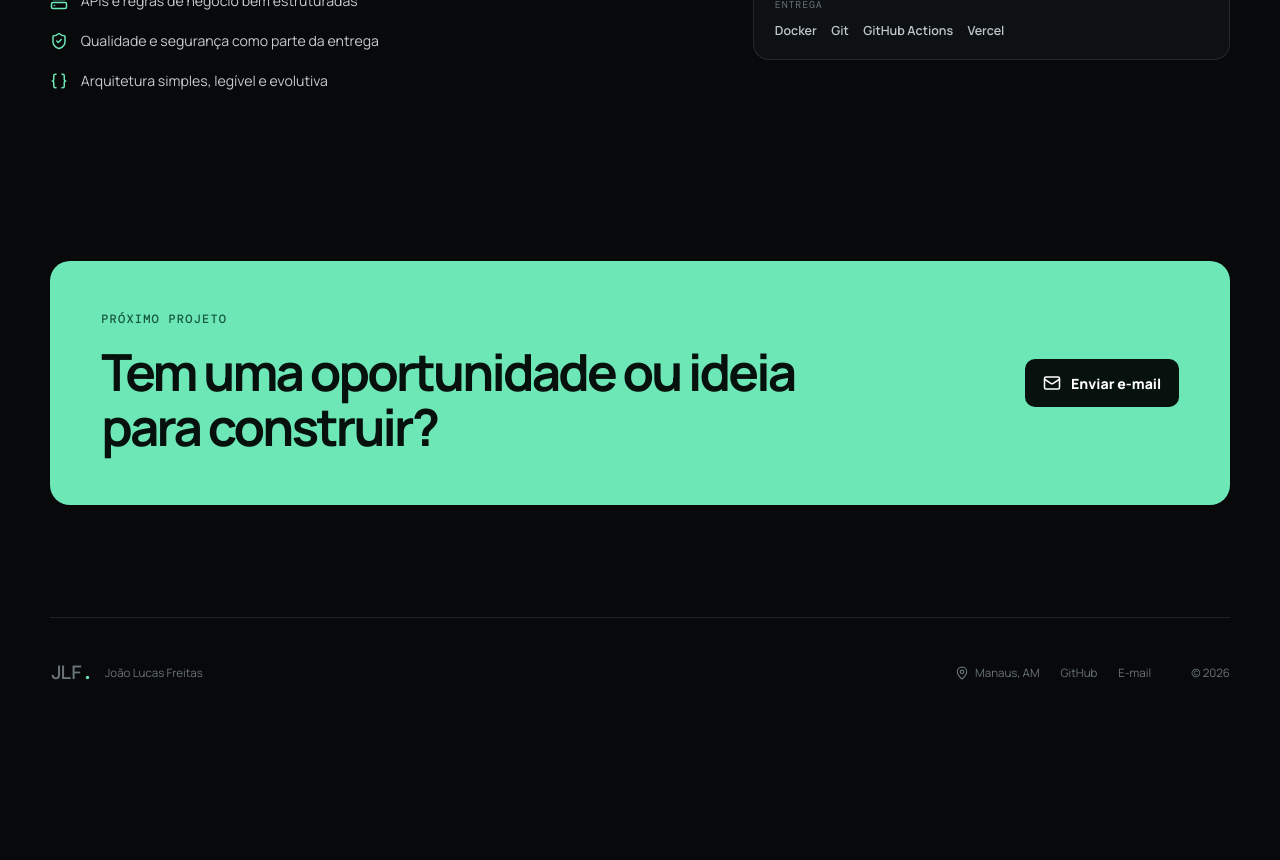
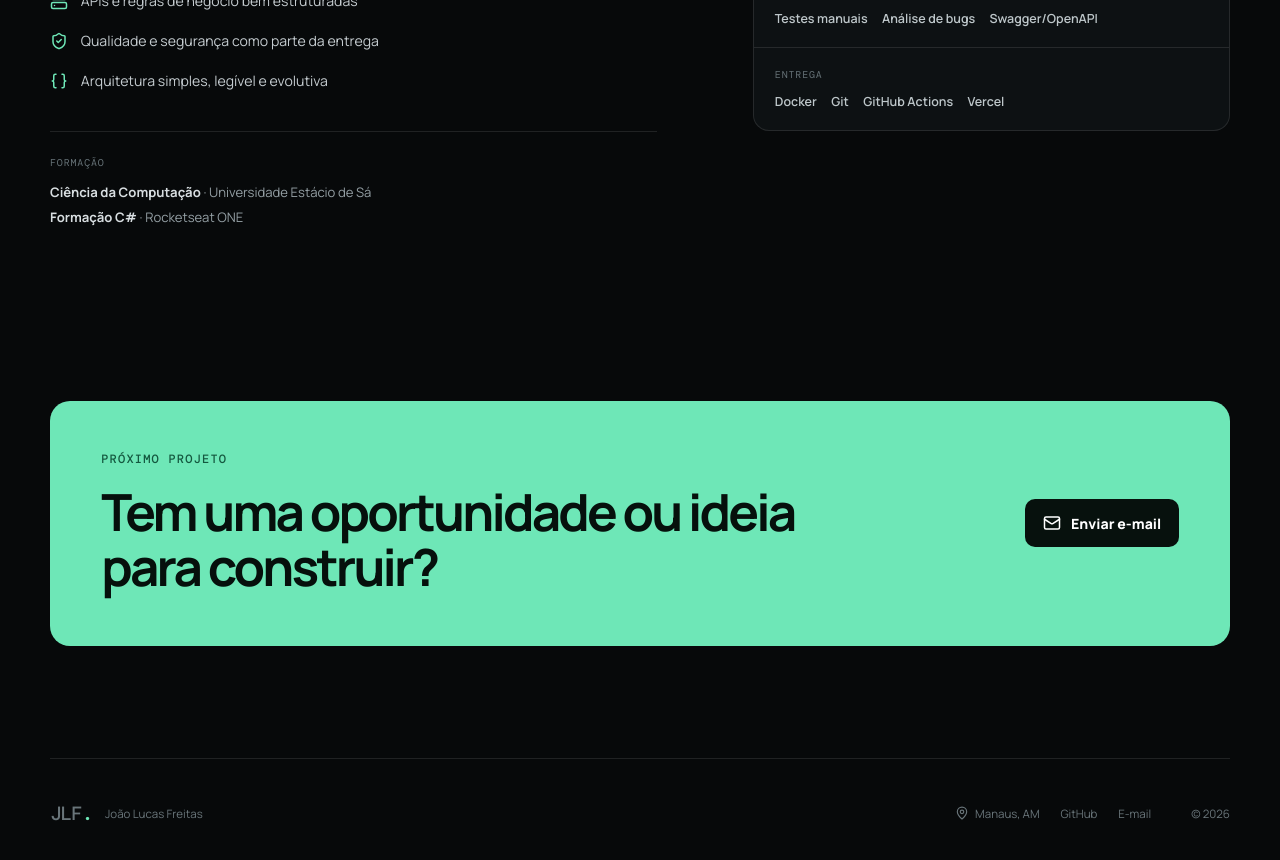
Before and after one commit to LukeUp2/my-portflolio, a React (Vite) app: page / in a window 1280 px wide. Shown: the part 3860-4720 px from the top of the page. Before the commit the page ends 4587 px from the top, so only its background shows below. Built offline with nearby package versions, Linux system fonts and the light colour scheme.

Commit message:
content: retain concise education details

```diff
--- a/src/App.css
+++ b/src/App.css
@@ -77,6 +77,10 @@
 .principles { display: grid; gap: 1rem; margin-top: 2.2rem; }
 .principles div { display: flex; align-items: center; gap: .8rem; color: #c5ccd0; font-size: .88rem; }
 .principles svg { width: 18px; color: var(--accent); flex: 0 0 auto; }
+.education { margin-top: 2.4rem; padding-top: 1.5rem; border-top: 1px solid var(--line); }
+.education > span { display: block; margin-bottom: .85rem; color: #667277; font: .62rem "DM Mono", monospace; letter-spacing: .09em; text-transform: uppercase; }
+.education p { margin: .45rem 0; color: var(--muted); font-size: .82rem; }
+.education strong { color: #d8dee1; font-weight: 700; }
 .stack-card { border: 1px solid var(--line); border-radius: 16px; background: var(--surface); overflow: hidden; }
 .stack-card-title { display: flex; align-items: center; gap: .6rem; padding: 1.15rem 1.3rem; border-bottom: 1px solid var(--line); color: var(--text); font: 500 .78rem "DM Mono", monospace; }
 .stack-card-title svg { color: var(--accent); }
--- a/src/App.tsx
+++ b/src/App.tsx
@@ -199,6 +199,11 @@ function App() {
               <div><ShieldCheck aria-hidden="true" /><span>Qualidade e segurança como parte da entrega</span></div>
               <div><Braces aria-hidden="true" /><span>Arquitetura simples, legível e evolutiva</span></div>
             </div>
+            <div className="education">
+              <span>Formação</span>
+              <p><strong>Ciência da Computação</strong> · Universidade Estácio de Sá</p>
+              <p><strong>Formação C#</strong> · Rocketseat ONE</p>
+            </div>
           </div>
           <div className="stack-card">
             <div className="stack-card-title"><Sparkles size={18} aria-hidden="true" /> Stack atual</div>
```
